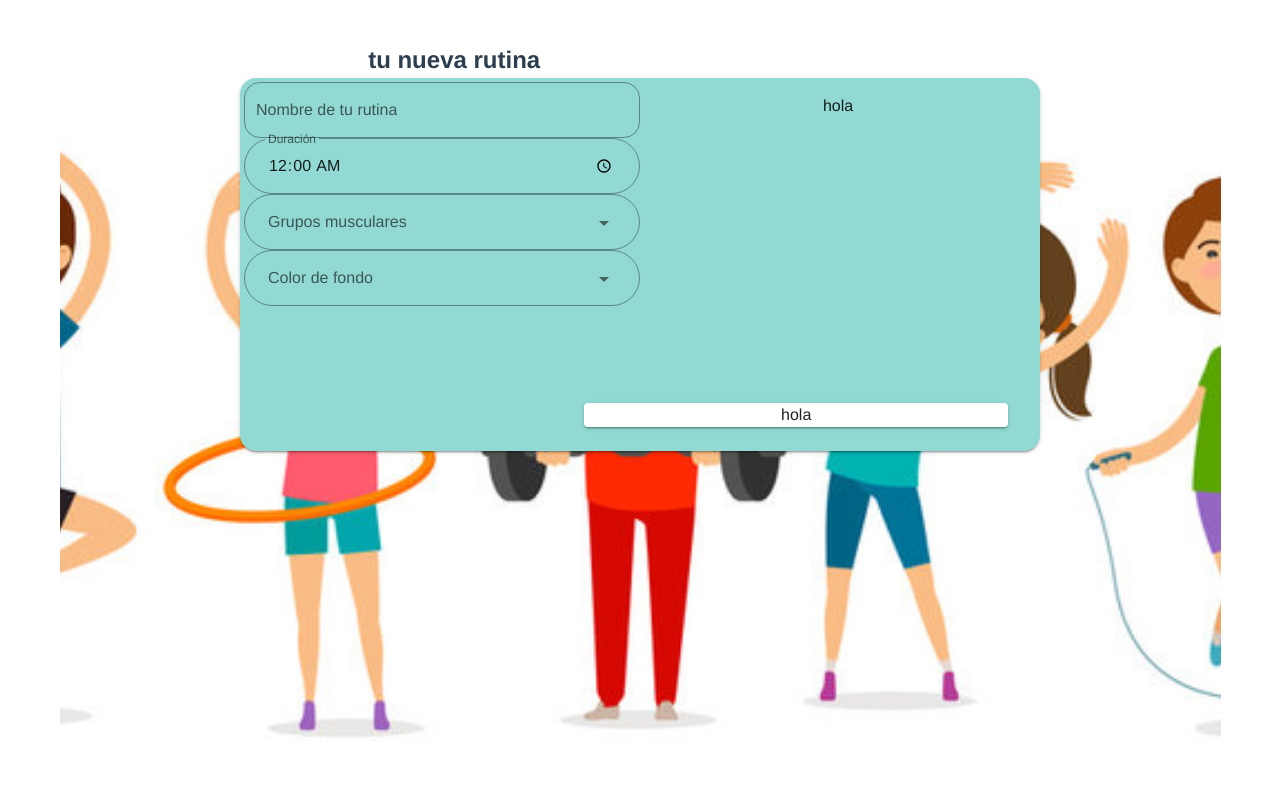
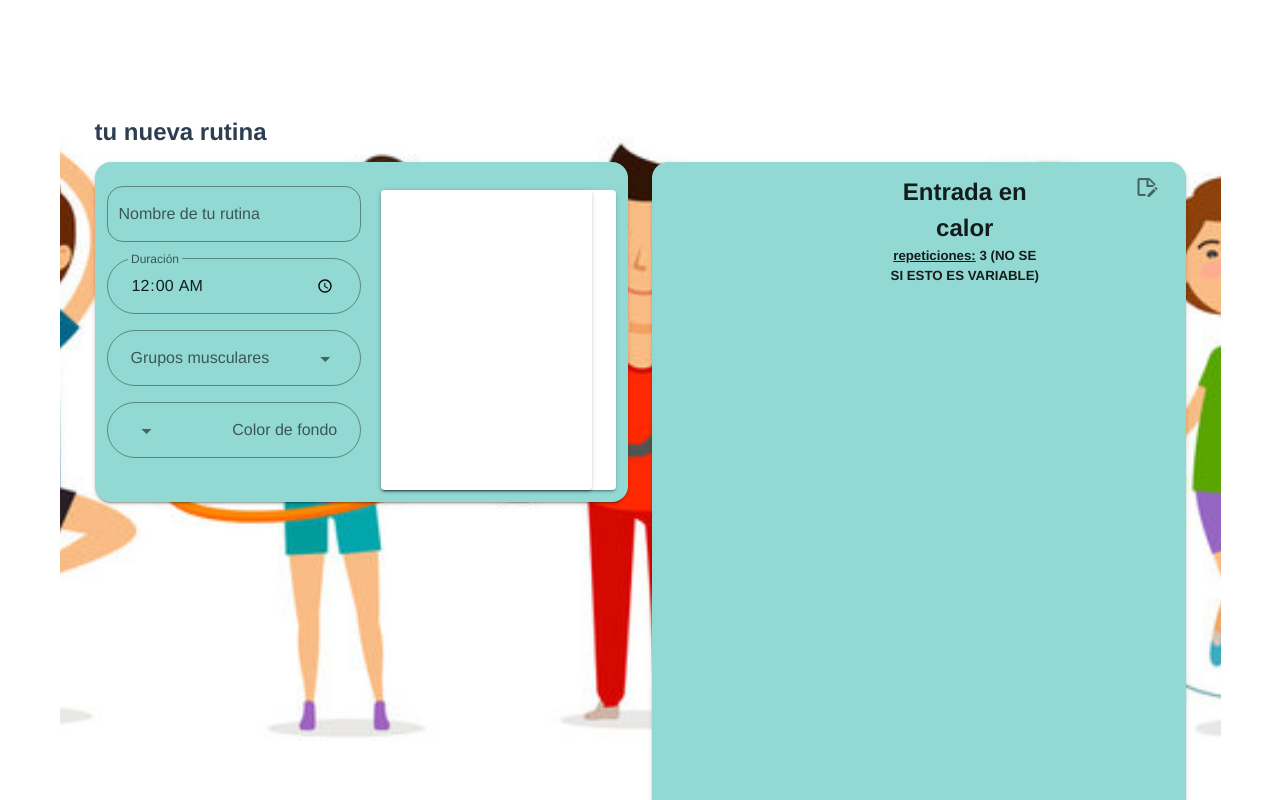
Before and after one commit to daguichi/mygym-web, a Vue app: page /createRoutine in a window 1280 px wide. Shown: the top 800 px of the page. Built offline with nearby package versions, Linux system fonts and the light colour scheme.

Commit message:
avances en createRoutine

```diff
--- a/src/views/CreateRoutine.vue
+++ b/src/views/CreateRoutine.vue
@@ -5,19 +5,20 @@
         <v-container class="body-container">
           <v-row >
             <v-col cols="8">
-              <h2 class="text-center">tu nueva rutina</h2>
+              <h2 class="text-left main-card">tu nueva rutina</h2>
             </v-col>
           </v-row>
-
-            <v-card
-              class="mx-auto rounded-xl main-card"
+          <v-row>
+            <v-col>
+              <v-card
+              class="mx-auto rounded-xl "
               max-width="800"
               color="primary"
             >
-              <div class="left-components" >
-                <v-row>
-                <v-col>
-                  <v-row>
+              <div  >
+                <v-row class="pt-4 pl-4" >
+                <v-col >
+                  <v-row class="pa-2">
                     <v-text-field
                       label="Nombre de tu rutina"
                       placeholder="Nombre de tu rutina"
@@ -31,7 +32,7 @@
                     ></v-text-field>
                   </v-row>
 
-                  <v-row>
+                  <v-row class="pa-2">
                     <v-text-field
                       label="Duración"
                       outlined
@@ -42,8 +43,8 @@
                       hide-details
                     ></v-text-field>
                   </v-row>
-                  <v-row> </v-row>
-                  <v-row>
+
+                  <v-row class="pa-2">
                     <v-autocomplete
                         v-model="selected"
                         chips
@@ -57,11 +58,12 @@
                         single-line
                     ></v-autocomplete>
                   </v-row>
-                  <v-row> </v-row>
 
-                  <v-row>
+
+                  <v-row class="pa-2">
                     <v-autocomplete
                       ref="Color"
+                      reverse
                       outlined
                       rounded
                       v-model="ColorDeFondo"
@@ -75,18 +77,44 @@
                     ></v-autocomplete>
                   </v-row>
                 </v-col>
-                  <v-col>hola</v-col>
+                  <v-col>
+                    <v-card class="pr-6 mr-3 mt-">
+                      <v-card class="flex-grow-0">
+                        <v-virtual-scroll
+                            :items="Array.from({length: 100}).map((_, index) => index)"
+                            :item-height="50"
+                            height="300"
+                        >
+                          <template v-slot="{ item }">
+                            <v-list-item>
+                              <v-list-item-content>
+                                <v-list-item-title><v-img :src="item.image"></v-img></v-list-item-title>
+                              </v-list-item-content>
+                            </v-list-item>
+                          </template>
+                        </v-virtual-scroll>
+                      </v-card>
+                    </v-card>
+                  </v-col>
                 </v-row>
               </div>
-              <v-col>
-                <div class="right-components">
-                  <v-col cols="7" offset="5">
-                    <v-card rounded> hola</v-card>
+            </v-card>
+            </v-col>
+            <v-col>
+              <v-card color="primary" class="rounded-xl ejercicios">
+                <v-row align-content="center">
+                  <v-col></v-col>
+                  <v-col class="pl-16">
+                    <h2>Entrada en calor</h2>
+                    <h5><U>repeticiones:</U> 3 (NO SE SI ESTO ES VARIABLE)</h5>
                   </v-col>
-                </div>
-              </v-col>
-            </v-card>
-
+                  <v-col class="mr-n10">
+                    <v-icon>mdi-note-edit-outline</v-icon>
+                  </v-col>
+                </v-row>
+              </v-card>
+            </v-col>
+          </v-row>
         </v-container>
       </div>
     </div>
@@ -96,6 +124,13 @@
 <script>
 export default {
   name: "CreateRoutine",
+  data: () => ({
+    items: [
+      { name: 'Foo', image: 'https://www.gravatar.com/avatar/b17065ea1655f1e3283aac8d8fc16019?s=48&d=identicon&r=PG'},
+      { name: 'Bar', image: 'https://www.gravatar.com/avatar/b17065ea1655f1e3283aac8d8fc16019?s=48&d=identicon&r=PG'},
+      { name: 'Hoo', image: 'https://www.gravatar.com/avatar/b17065ea1655f1e3283aac8d8fc16019?s=48&d=identicon&r=PG'},
+      { name: 'Coo', image: 'https://www.gravatar.com/avatar/b17065ea1655f1e3283aac8d8fc16019?s=48&d=identicon&r=PG'}],
+  }),
   computed: {
     grupos(){
       return this.$store.getters.state.availableGroups
@@ -120,16 +155,11 @@ export default {
   opacity: 1;
 }
 .main-card {
-  position: center;
-  width: 400%;
-  height: 1%;
+  margin-top: 10%;
 }
-.left-components {
-  padding: 2%;
-}
-.right-components {
-  padding-right: 1%;
-  padding-top: 5%;
+
+.ejercicios{
+  height: 300%;
 }
 .body-container {
   flex: 1;
```
